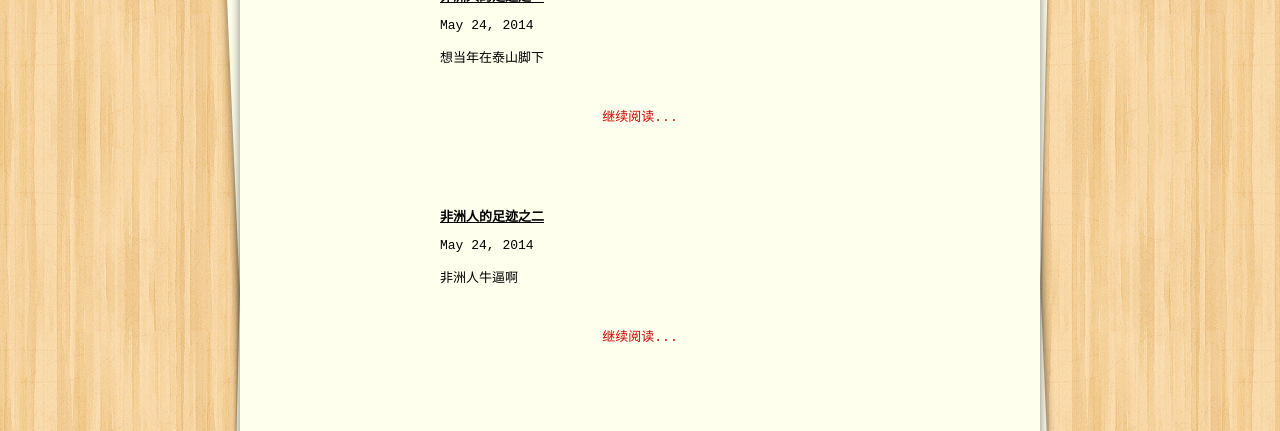
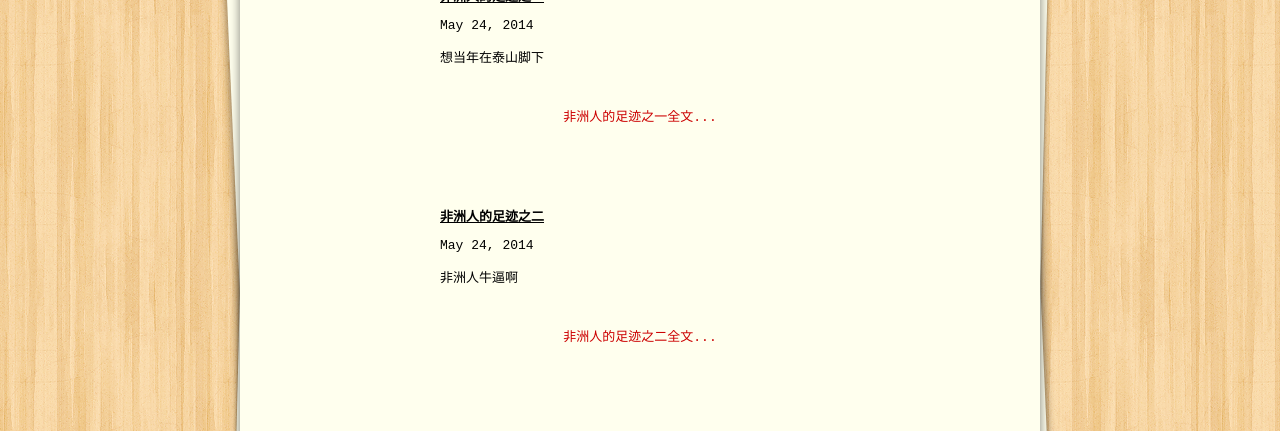
Before and after one commit to qinwenshi/africanbrother.github.io, a Jekyll site: the page built from index.html, in a window 1280 px wide. Shown: the part 505-936 px from the top of the page. Built offline with Jekyll 4.4.1, drawn with Linux system fonts in a browser that asks for light colours; the list of posts is cut into pages by our own code.

Commit message:
homepage template change

```diff
--- a/index.html
+++ b/index.html
@@ -12,7 +12,7 @@
       <span>{{ post.date | date: "%b %-d, %Y" }}</span>
       {{ post.excerpt }}
       <div class="continue">
-        <a href="{{ post.url | prepend: site.baseurl }}">继续阅读...</a>
+        <a href="{{ post.url | prepend: site.baseurl }}">{{ post.title }}全文...</a>
       </div>
     </li>
     {% endfor %}
```
